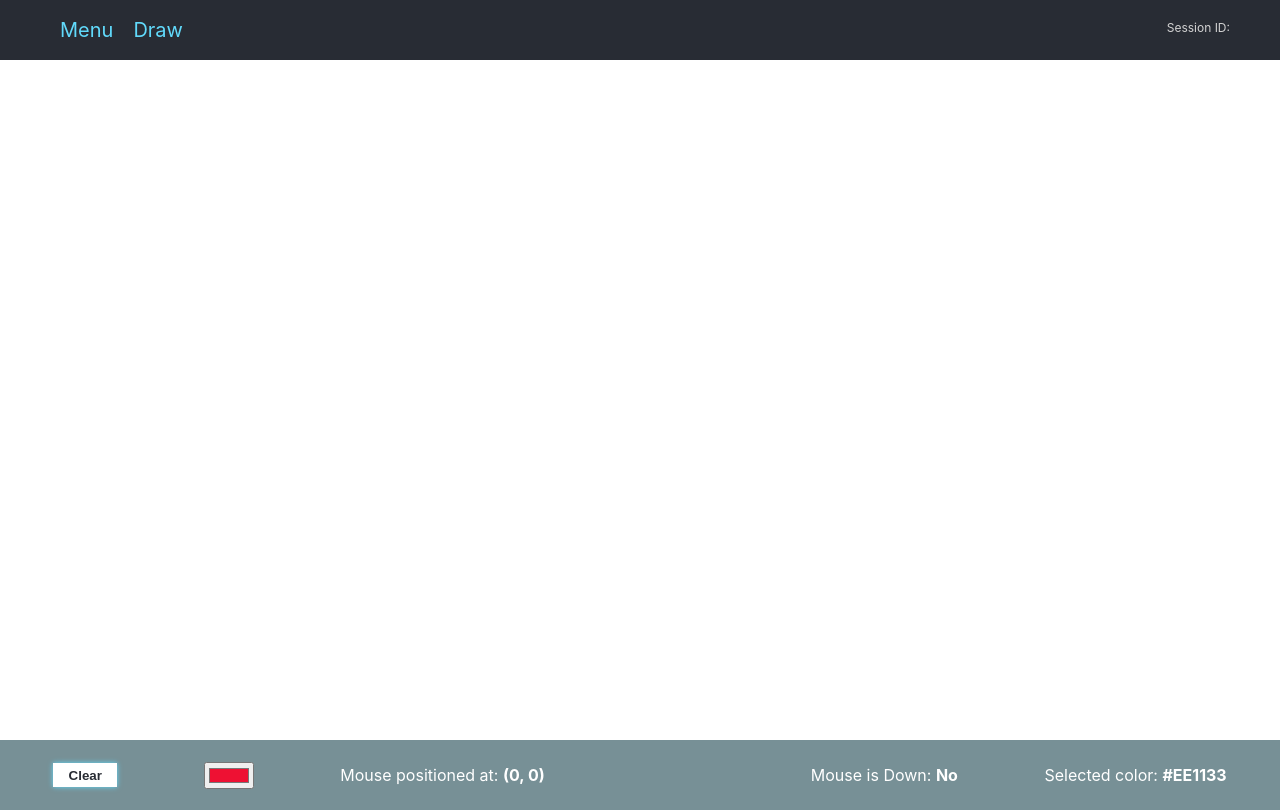
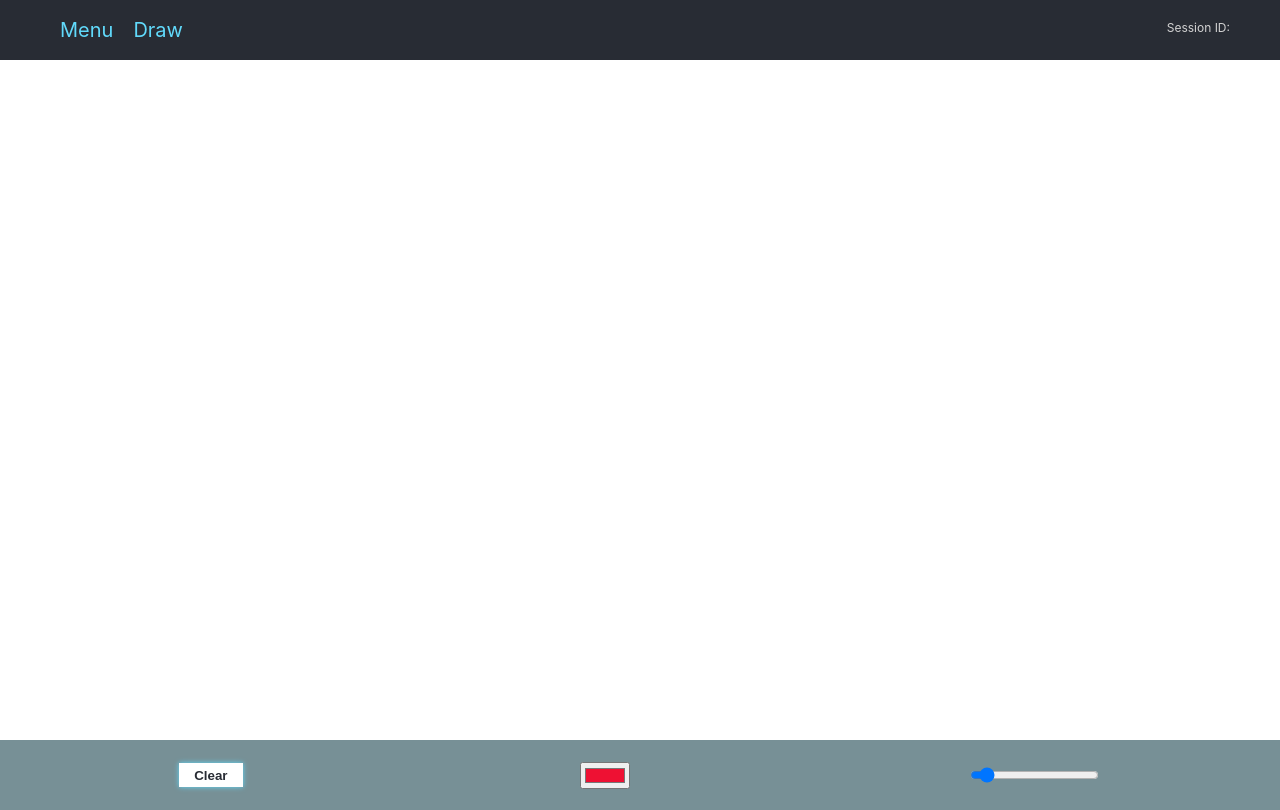
Before and after one commit to ferbcn/SocketPaint, a React (Create React App) app in the folder react-draw/: page /draw in a window 1280 px wide. Built offline with nearby package versions, Linux system fonts and the light colour scheme; no server answers.

Commit message:
pen size

```diff
--- a/react-draw/src/Draw.css
+++ b/react-draw/src/Draw.css
@@ -15,6 +15,7 @@
     background-color: #779096;
     width: 100%;
     height: 50px;
+    font-size: 14px;
 }
 
 .uuid-field{
@@ -40,6 +41,7 @@
     cursor: pointer;
     box-shadow: 0 0 5px var(--accentColor);
     width: 5vw;
+    min-width: 50px;
     font-weight: bold;
 }
 
--- a/react-draw/src/Draw.js
+++ b/react-draw/src/Draw.js
@@ -8,6 +8,7 @@ export default function Draw() {
     const [coords, setCoords] = useState({x: 0, y: 0});
     const [mouseDown, setMouseDown] = useState(false);
     const [selectedColor, setSelectedColor] = useState("#EE1133");
+    const [penSize, setPenSize] = useState(5);
     const canvasRef = useRef(null);
     const [uuid, setUuid] = useState(null);
 
@@ -55,7 +56,8 @@ export default function Draw() {
         const msg = {
             x: coords.x,
             y: coords.y,
-            color: selectedColor
+            color: selectedColor,
+            size: penSize
         }
         sendPixel(msg)
     };
@@ -72,7 +74,8 @@ export default function Draw() {
             const msg = {
                 x: coords.x,
                 y: coords.y,
-                color: selectedColor
+                color: selectedColor,
+                size: penSize
             }
             sendPixel(msg)
         }
@@ -84,7 +87,7 @@ export default function Draw() {
     function onMessageReceived(msg) {
         msg = JSON.parse(msg);
         if (msg.hasOwnProperty('color')) {
-            drawOnCanvas(msg.x, msg.y, msg.color);
+            drawOnCanvas(msg.x, msg.y, msg.color, msg.size);
         }
         else if (msg.hasOwnProperty('command') && (msg.command === 'clear')) {
             clearCanvas();
@@ -93,13 +96,13 @@ export default function Draw() {
 
     registerOnMessageCallback(onMessageReceived.bind(this));
 
-    function drawOnCanvas(x, y, color) {
+    function drawOnCanvas(x, y, color, size) {
         const canvas = canvasRef.current;
         const ctx = canvas.getContext('2d');
         ctx.fillStyle = color;
         //ctx.fillRect(x, y-60, 3, 3); // Draw a 5x5 square at the mouse position
         ctx.beginPath();
-        ctx.arc(x, y-60, 5, 0, 2 * Math.PI);
+        ctx.arc(x, y-60, size, 0, 2 * Math.PI);
         ctx.fill();
     }
 
@@ -137,15 +140,8 @@ export default function Draw() {
                     }}/>
                     <input type={"color"} value={selectedColor}
                            onChange={e => setSelectedColor(e.target.value)}/>
-                    <div className={"mousePos"}>
-                        Mouse positioned at:{' '}<b>({coords.x}, {coords.y})</b>
-                    </div>
-                    <div>
-                        Mouse is Down:{' '}<b>{mouseDown ? 'Yes' : 'No'}</b>
-                    </div>
-                    <div>
-                        Selected color:{' '}<b>{selectedColor}</b>
-                    </div>
+                    <input type={"range"} min={1} max={50} value={penSize}
+                           onChange={e => setPenSize(e.target.value)}/>
                 </div>
             </div>
             <div className={"uuid-field"}>
```
Also changed, not shown: 1 other file (tests, documents, lock files or other folders).
